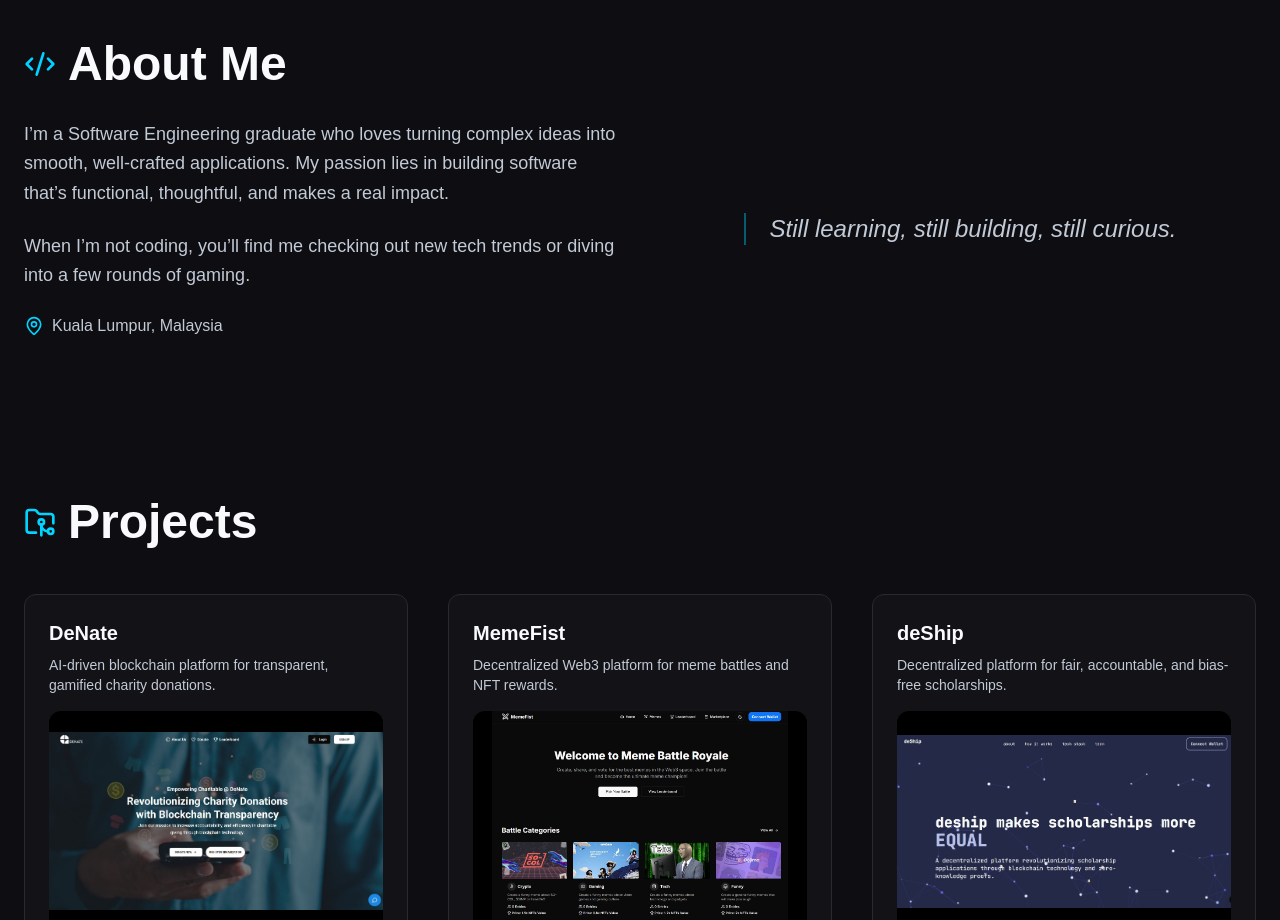
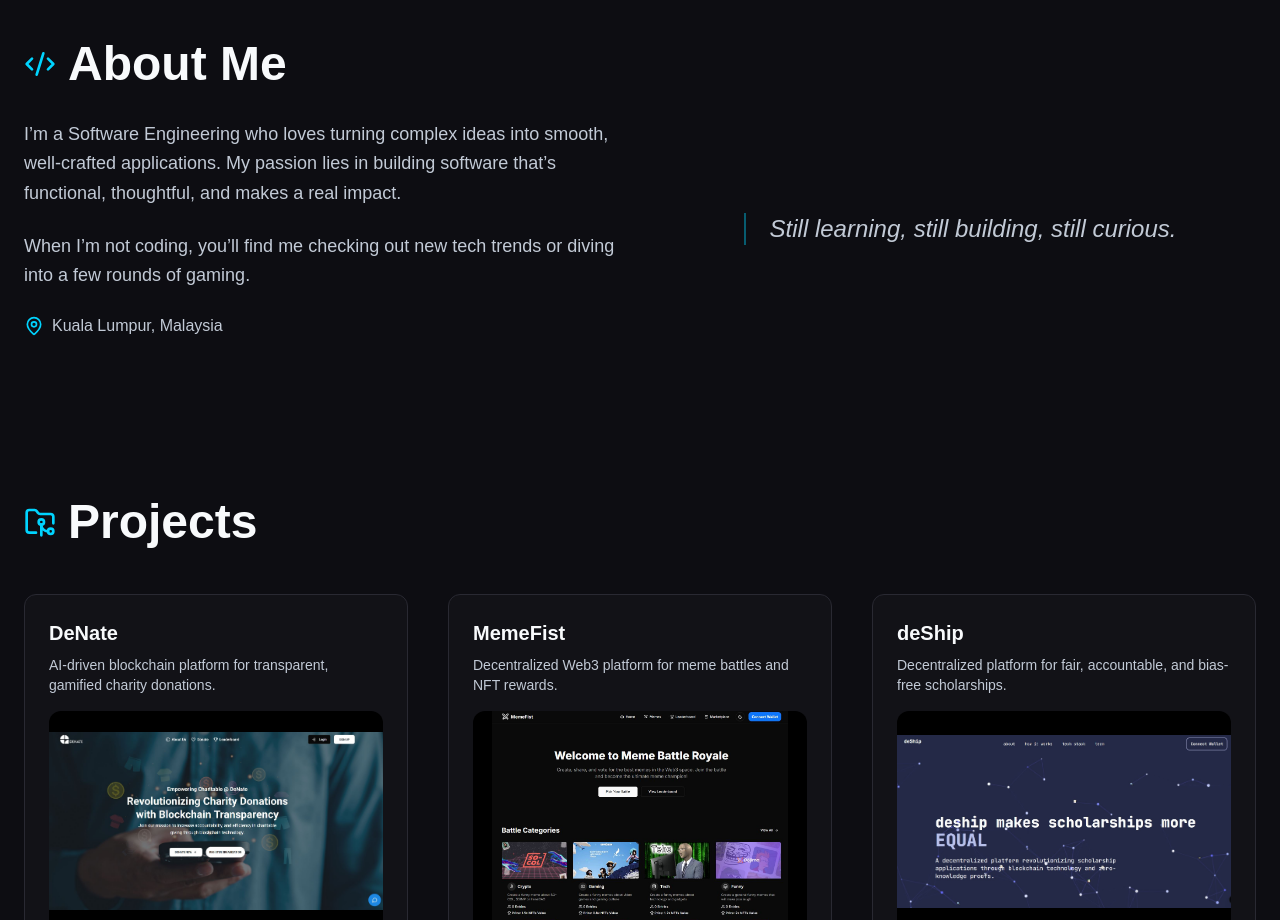
Before and after one commit to johnp2003/portofilo, a React (Vite) app: page / in a window 1280 px wide. Shown: the part 840-1760 px from the top of the page. Built offline with nearby package versions, Linux system fonts and the light colour scheme; the HTML template or start-up script is replaced by a standard one; a web font is replaced by a local one.

Commit message:
fix: desc

```diff
--- a/src/components/About.tsx
+++ b/src/components/About.tsx
@@ -19,7 +19,7 @@ const About = () => {
           <div className="grid md:grid-cols-2 gap-12 items-start">
             <div className="space-y-6">
               <p className="text-lg text-muted-foreground leading-relaxed">
-                I’m a Software Engineering graduate who loves turning complex
+                I’m a Software Engineering who loves turning complex
                 ideas into smooth, well-crafted applications. My passion lies in
                 building software that’s functional, thoughtful, and makes a
                 real impact.
```
